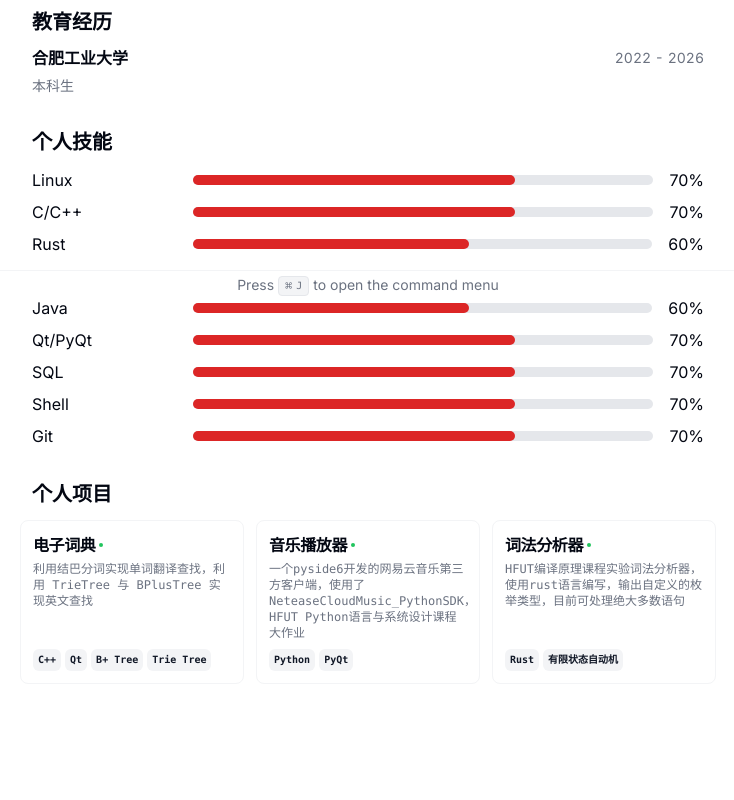
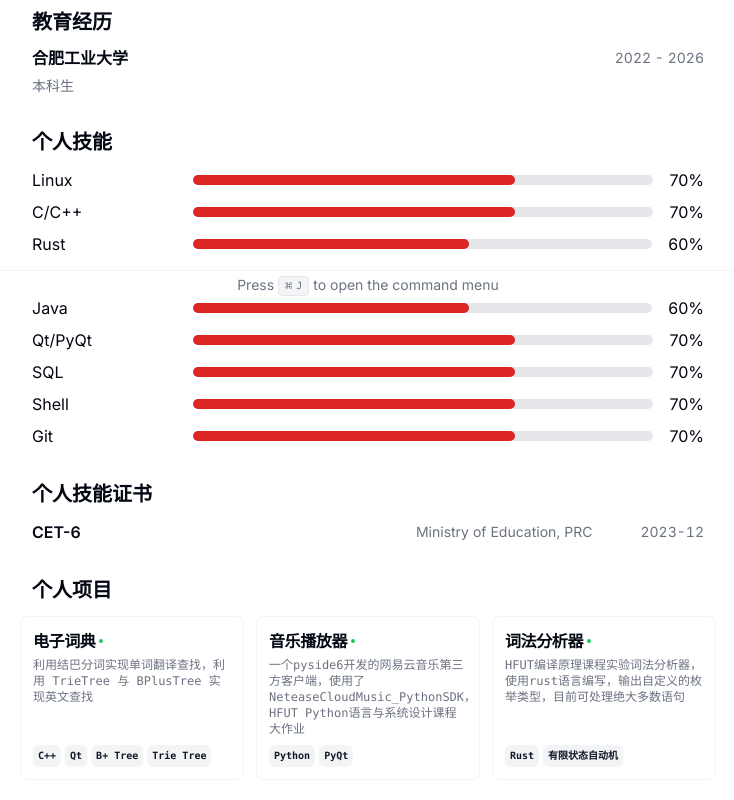
Before and after one commit to DingWH03/mycv, a Next.js app: page / in a window 1280 px wide. Shown: the part 500-1300 px from the top of the page, without its empty margins (272-1006 px from the left). Before the commit the page ends 1248 px from the top, so only its background shows below. Built offline with nearby package versions, Linux system fonts and the light colour scheme.

Commit message:
update certifications

```diff
--- a/src/app/page.tsx
+++ b/src/app/page.tsx
@@ -176,6 +176,21 @@ export default function Page() {
             })}
           </div>
         </Section>
+        <Section>
+          <h2 className="text-xl font-bold">个人技能证书</h2>
+          <div className="flex flex-col gap-2">
+            {RESUME_DATA.certifications.map((certification) => {
+              return (
+                <div key={certification.name} className="flex items-center justify-between gap-2">
+                  <span className="w-1/2 font-semibold">{certification.name}</span>
+                  <span className="text-sm text-gray-500">{certification.issuer}</span>
+                  <span className="text-sm tabular-nums text-gray-500">{certification.date}</span>
+                </div>
+              );
+            })}
+          </div>
+        </Section>
+
 
 
         <Section className="print-force-new-page scroll-mb-16">
--- a/src/data/resume-data.tsx
+++ b/src/data/resume-data.tsx
@@ -119,6 +119,11 @@ export const RESUME_DATA = {
     { name: "SQL", level: 70 },
     { name: "Shell", level: 70 },
     { name: "Git", level: 70 },
+  ],
+  certifications: [
+    { name: 'CET-6', issuer: 'Ministry of Education, PRC', date: '2023-12' },
+    // { name: 'AWS Certified Solutions Architect', issuer: 'Amazon', date: '2021-11' },
+    // 其他证书
   ],
   projects: [
     {
```
